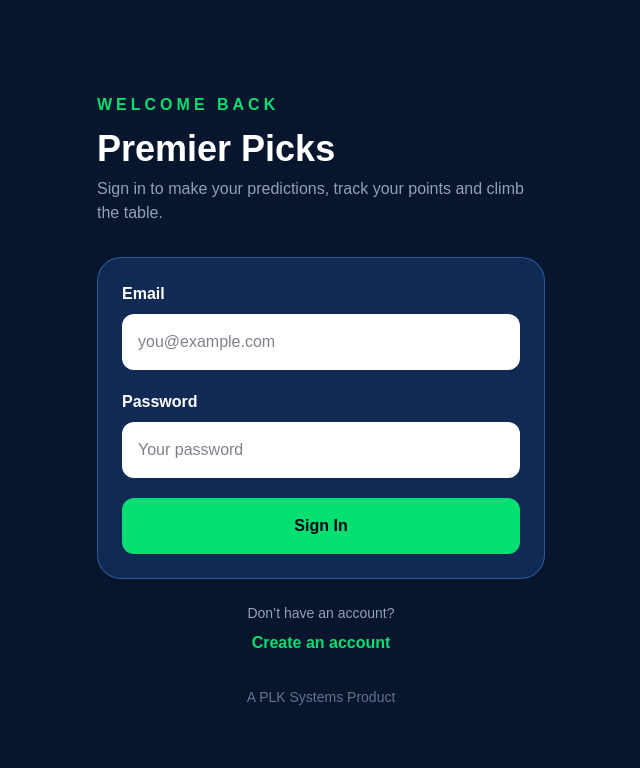
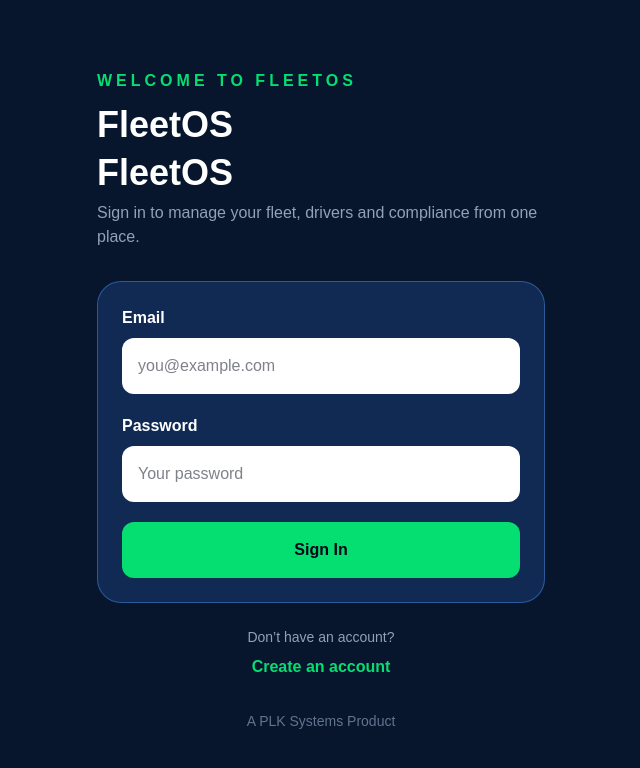
Before and after one commit to EuanPollock/fleet-os, a Next.js app: page /login in a window 1280 px wide. Shown: the top 768 px of the page, without its empty margins (319-959 px from the left). Built offline with nearby package versions, Linux system fonts and the light colour scheme; no server answers.

Commit message:
Update login page text for FleetOS branding

```diff
--- a/app/login/page.tsx
+++ b/app/login/page.tsx
@@ -130,18 +130,22 @@
     <main className="flex min-h-screen items-center justify-center bg-[#07152d] px-6 py-10 text-white">
       <div className="w-full max-w-md">
         <p className="mb-3 font-bold tracking-[0.25em] text-green-400">
-          {isCreatingAccount ? "JOIN THE LEAGUE" : "WELCOME BACK"}
+          {isCreatingAccount ? "CREATE ACCOUNT" : "WELCOME TO FLEETOS"}
         </p>
 
         <h1 className="mb-2 text-4xl font-bold">
-          Premier Picks
+          FleetOS
         </h1>
 
-        <p className="mb-8 text-slate-400">
-          {isCreatingAccount
-            ? "Create your account and get ready to make your predictions."
-            : "Sign in to make your predictions, track your points and climb the table."}
-        </p>
+        <h1 className="mb-2 text-4xl font-bold">
+  FleetOS
+</h1>
+
+<p className="mb-8 text-slate-400">
+  {isCreatingAccount
+    ? "Create your FleetOS account."
+    : "Sign in to manage your fleet, drivers and compliance from one place."}
+</p>
 
         <form
           onSubmit={
```
